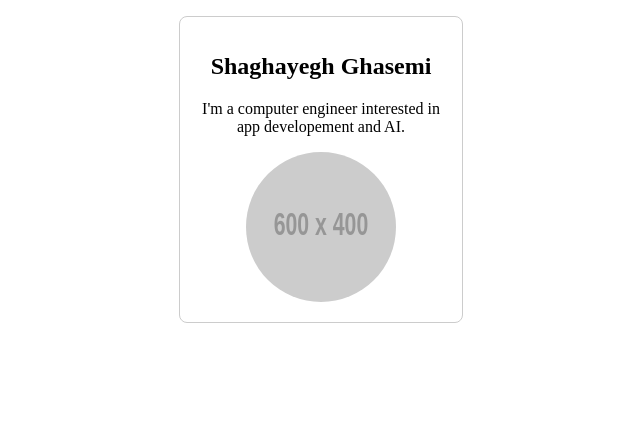
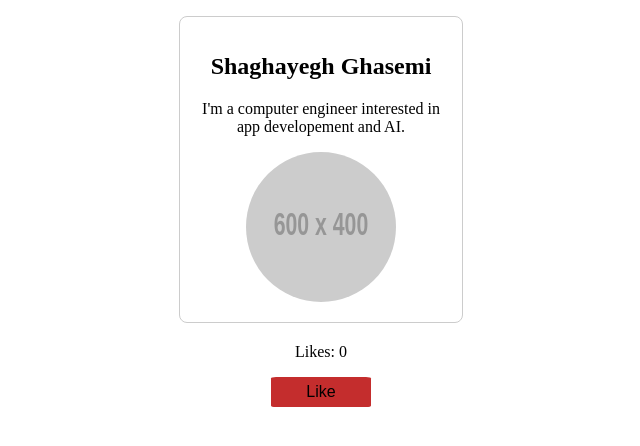
Before and after one commit to shaghayegh-ghasemi/Angular_Fundamentals, an Angular app: page / in a window 1280 px wide. Shown: the top 446 px of the page, without its empty margins (319-959 px from the left). Built offline with nearby package versions, Linux system fonts and the light colour scheme.

Commit message:
like-button added

```diff
--- a/src/app/app.component.html
+++ b/src/app/app.component.html
@@ -1 +1,2 @@
 <app-profile-card></app-profile-card>
+<app-like-button></app-like-button>
--- a/src/app/app.component.ts
+++ b/src/app/app.component.ts
@@ -1,9 +1,10 @@
 import { Component } from '@angular/core';
 import { ProfileCardComponent } from "./profile-card/profile-card.component";
+import { LikeButtonComponent } from './like-button/like-button.component';
 
 @Component({
   selector: 'app-root',
-  imports: [ProfileCardComponent],
+  imports: [ProfileCardComponent, LikeButtonComponent],
   templateUrl: './app.component.html',
   styleUrl: './app.component.css'
 })
--- /dev/null
+++ b/src/app/like-button/like-button.component.css
@@ -0,0 +1,14 @@
+.like-div {
+    text-align: center;
+    margin-top: 20px;
+}
+
+.like-div button {
+    padding: 8px 16 px;
+    font-size: 16px;
+    background-color: rgb(196, 45, 45);
+    border: none;
+    width: 100px;
+    height: 30px;
+    border-radius: 5%;
+}
--- /dev/null
+++ b/src/app/like-button/like-button.component.html
@@ -0,0 +1,6 @@
+<div class="like-div">
+    <p> Likes: {{likeCount}} </p>
+    <button (click)="toggleLike()">
+        {{isLiked ? 'Unlike' : 'Like'}}
+    </button>
+</div>
--- /dev/null
+++ b/src/app/like-button/like-button.component.ts
@@ -0,0 +1,22 @@
+import { Component } from '@angular/core';
+
+@Component({
+  selector: 'app-like-button',
+  imports: [],
+  templateUrl: './like-button.component.html',
+  styleUrl: './like-button.component.css'
+})
+export class LikeButtonComponent {
+  isLiked: boolean = false;
+  likeCount: number = 0;
+
+  toggleLike(): void {
+    this.isLiked = !this.isLiked;
+
+    if (this.isLiked) {
+      this.likeCount += 1;
+    } else if (this.likeCount > 0) {
+      this.likeCount -= 1;
+    }
+  }
+}
```
Also changed, not shown: 1 other file (tests, documents, lock files or other folders).
